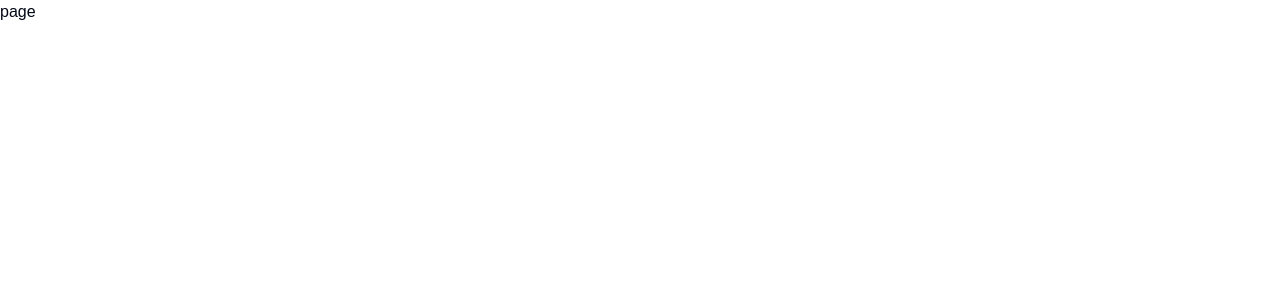
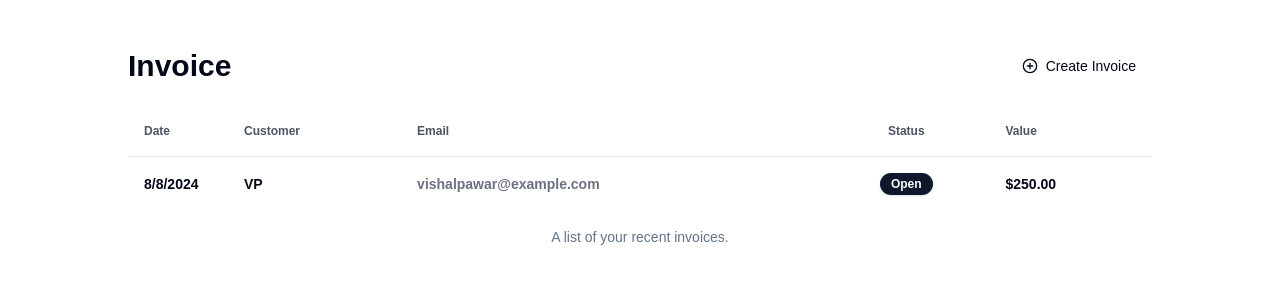
Before and after one commit to vishalpawarR/invoicely, a Next.js app: page /dashboard in a window 1280 px wide. Shown: the top 300 px of the page. Built offline with nearby package versions, Linux system fonts and the light colour scheme.

Commit message:
feat: created the dashboard page

```diff
--- a/src/app/dashboard/page.tsx
+++ b/src/app/dashboard/page.tsx
@@ -1,7 +1,84 @@
-import React from 'react';
+import {
+  Table,
+  TableBody,
+  TableCaption,
+  TableCell,
+  TableHead,
+  TableHeader,
+  TableRow,
+} from '@/components/ui/table';
+import { Badge } from '@/components/ui/badge';
+import { Button } from '@/components/ui/button';
+import { CirclePlus } from 'lucide-react';
+import Link from 'next/link';
 
 function page() {
-  return <div>page</div>;
+  return (
+    <main className='max-w-5xl my-12 flex flex-col h-screen items-center mx-auto gap-5'>
+      <div className='flex w-full justify-between'>
+        <h1 className='text-3xl font-bold'>Invoice</h1>
+        <Button
+          variant='ghost'
+          asChild
+        >
+          <Link
+            href='/invoices'
+            className='gap-2'
+          >
+            <CirclePlus className='h-4 w-4' />
+            Create Invoice
+          </Link>
+        </Button>
+      </div>
+      <Table>
+        <TableCaption>A list of your recent invoices.</TableCaption>
+        <TableHeader>
+          <TableRow>
+            <TableHead className='w-[100px] p-4'>
+              <span className='text-xs text-gray-600 font-semibold'>Date</span>
+            </TableHead>
+            <TableHead className='p-4'>
+              <span className='text-xs text-gray-600 font-semibold'>
+                Customer
+              </span>
+            </TableHead>
+            <TableHead className='p-4'>
+              <span className='text-xs text-gray-600 font-semibold'>Email</span>
+            </TableHead>
+            <TableHead className='text-center p-4'>
+              <span className='text-xs text-gray-600 font-semibold'>
+                Status
+              </span>
+            </TableHead>
+            <TableHead className='p-4'>
+              <span className='text-xs text-gray-600 font-semibold'>Value</span>
+            </TableHead>
+          </TableRow>
+        </TableHeader>
+        <TableBody>
+          <TableRow className='border-t border-gray-500'>
+            <TableCell className='p-4'>
+              <span className='font-semibold'>8/8/2024</span>
+            </TableCell>
+            <TableCell className='p-4'>
+              <span className='font-semibold'>VP</span>
+            </TableCell>
+            <TableCell className='p-4'>
+              <span className='text-gray-500 font-semibold'>
+                vishalpawar@example.com
+              </span>
+            </TableCell>
+            <TableCell className='text-center p-4'>
+              <Badge className='rounded-full'>Open</Badge>
+            </TableCell>
+            <TableCell className='p-4'>
+              <span className='font-semibold'>$250.00</span>
+            </TableCell>
+          </TableRow>
+        </TableBody>
+      </Table>
+    </main>
+  );
 }
 
 export default page;
--- /dev/null
+++ b/src/components/ui/badge.tsx
@@ -0,0 +1,36 @@
+import * as React from "react"
+import { cva, type VariantProps } from "class-variance-authority"
+
+import { cn } from "@/lib/utils"
+
+const badgeVariants = cva(
+  "inline-flex items-center rounded-md border px-2.5 py-0.5 text-xs font-semibold transition-colors focus:outline-none focus:ring-2 focus:ring-ring focus:ring-offset-2",
+  {
+    variants: {
+      variant: {
+        default:
+          "border-transparent bg-primary text-primary-foreground shadow hover:bg-primary/80",
+        secondary:
+          "border-transparent bg-secondary text-secondary-foreground hover:bg-secondary/80",
+        destructive:
+          "border-transparent bg-destructive text-destructive-foreground shadow hover:bg-destructive/80",
+        outline: "text-foreground",
+      },
+    },
+    defaultVariants: {
+      variant: "default",
+    },
+  }
+)
+
+export interface BadgeProps
+  extends React.HTMLAttributes<HTMLDivElement>,
+    VariantProps<typeof badgeVariants> {}
+
+function Badge({ className, variant, ...props }: BadgeProps) {
+  return (
+    <div className={cn(badgeVariants({ variant }), className)} {...props} />
+  )
+}
+
+export { Badge, badgeVariants }
--- /dev/null
+++ b/src/components/ui/table.tsx
@@ -0,0 +1,120 @@
+import * as React from "react"
+
+import { cn } from "@/lib/utils"
+
+const Table = React.forwardRef<
+  HTMLTableElement,
+  React.HTMLAttributes<HTMLTableElement>
+>(({ className, ...props }, ref) => (
+  <div className="relative w-full overflow-auto">
+    <table
+      ref={ref}
+      className={cn("w-full caption-bottom text-sm", className)}
+      {...props}
+    />
+  </div>
+))
+Table.displayName = "Table"
+
+const TableHeader = React.forwardRef<
+  HTMLTableSectionElement,
+  React.HTMLAttributes<HTMLTableSectionElement>
+>(({ className, ...props }, ref) => (
+  <thead ref={ref} className={cn("[&_tr]:border-b", className)} {...props} />
+))
+TableHeader.displayName = "TableHeader"
+
+const TableBody = React.forwardRef<
+  HTMLTableSectionElement,
+  React.HTMLAttributes<HTMLTableSectionElement>
+>(({ className, ...props }, ref) => (
+  <tbody
+    ref={ref}
+    className={cn("[&_tr:last-child]:border-0", className)}
+    {...props}
+  />
+))
+TableBody.displayName = "TableBody"
+
+const TableFooter = React.forwardRef<
+  HTMLTableSectionElement,
+  React.HTMLAttributes<HTMLTableSectionElement>
+>(({ className, ...props }, ref) => (
+  <tfoot
+    ref={ref}
+    className={cn(
+      "border-t bg-muted/50 font-medium [&>tr]:last:border-b-0",
+      className
+    )}
+    {...props}
+  />
+))
+TableFooter.displayName = "TableFooter"
+
+const TableRow = React.forwardRef<
+  HTMLTableRowElement,
+  React.HTMLAttributes<HTMLTableRowElement>
+>(({ className, ...props }, ref) => (
+  <tr
+    ref={ref}
+    className={cn(
+      "border-b transition-colors hover:bg-muted/50 data-[state=selected]:bg-muted",
+      className
+    )}
+    {...props}
+  />
+))
+TableRow.displayName = "TableRow"
+
+const TableHead = React.forwardRef<
+  HTMLTableCellElement,
+  React.ThHTMLAttributes<HTMLTableCellElement>
+>(({ className, ...props }, ref) => (
+  <th
+    ref={ref}
+    className={cn(
+      "h-10 px-2 text-left align-middle font-medium text-muted-foreground [&:has([role=checkbox])]:pr-0 [&>[role=checkbox]]:translate-y-[2px]",
+      className
+    )}
+    {...props}
+  />
+))
+TableHead.displayName = "TableHead"
+
+const TableCell = React.forwardRef<
+  HTMLTableCellElement,
+  React.TdHTMLAttributes<HTMLTableCellElement>
+>(({ className, ...props }, ref) => (
+  <td
+    ref={ref}
+    className={cn(
+      "p-2 align-middle [&:has([role=checkbox])]:pr-0 [&>[role=checkbox]]:translate-y-[2px]",
+      className
+    )}
+    {...props}
+  />
+))
+TableCell.displayName = "TableCell"
+
+const TableCaption = React.forwardRef<
+  HTMLTableCaptionElement,
+  React.HTMLAttributes<HTMLTableCaptionElement>
+>(({ className, ...props }, ref) => (
+  <caption
+    ref={ref}
+    className={cn("mt-4 text-sm text-muted-foreground", className)}
+    {...props}
+  />
+))
+TableCaption.displayName = "TableCaption"
+
+export {
+  Table,
+  TableHeader,
+  TableBody,
+  TableFooter,
+  TableHead,
+  TableRow,
+  TableCell,
+  TableCaption,
+}
```
